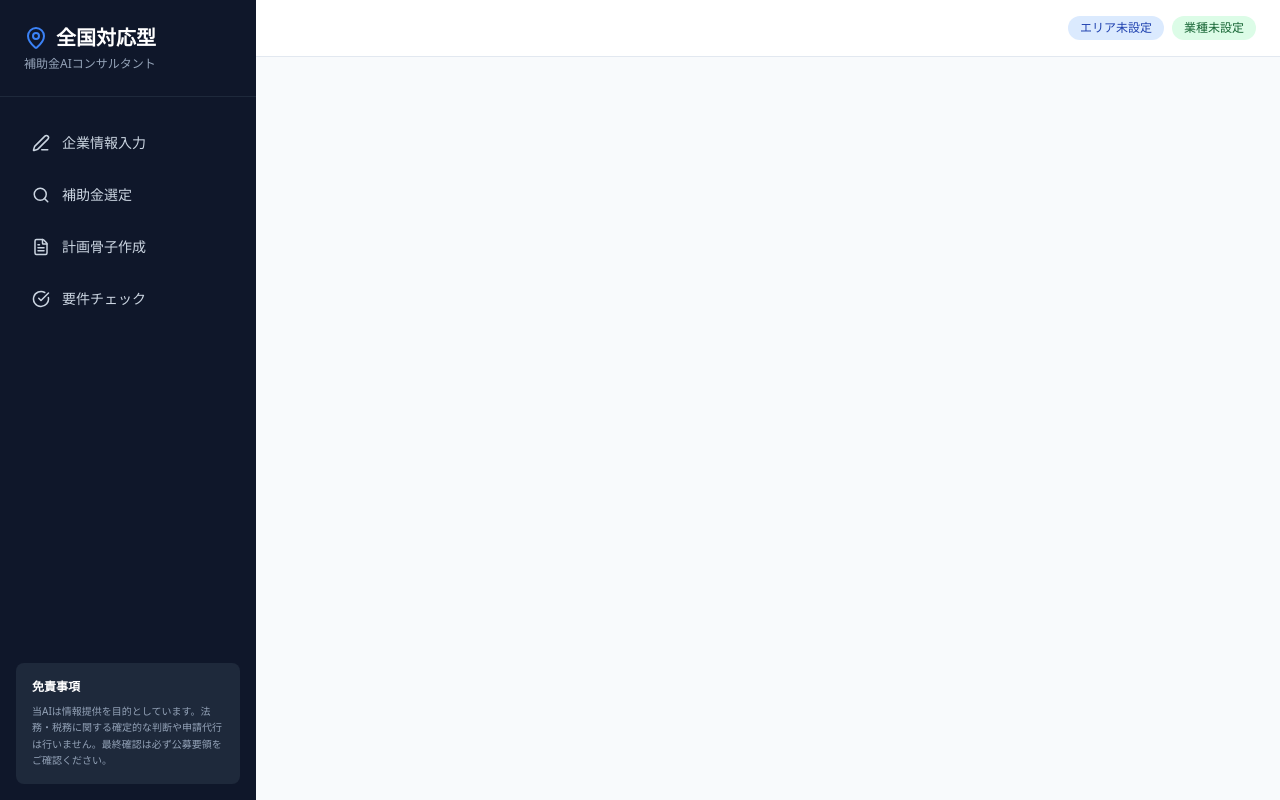
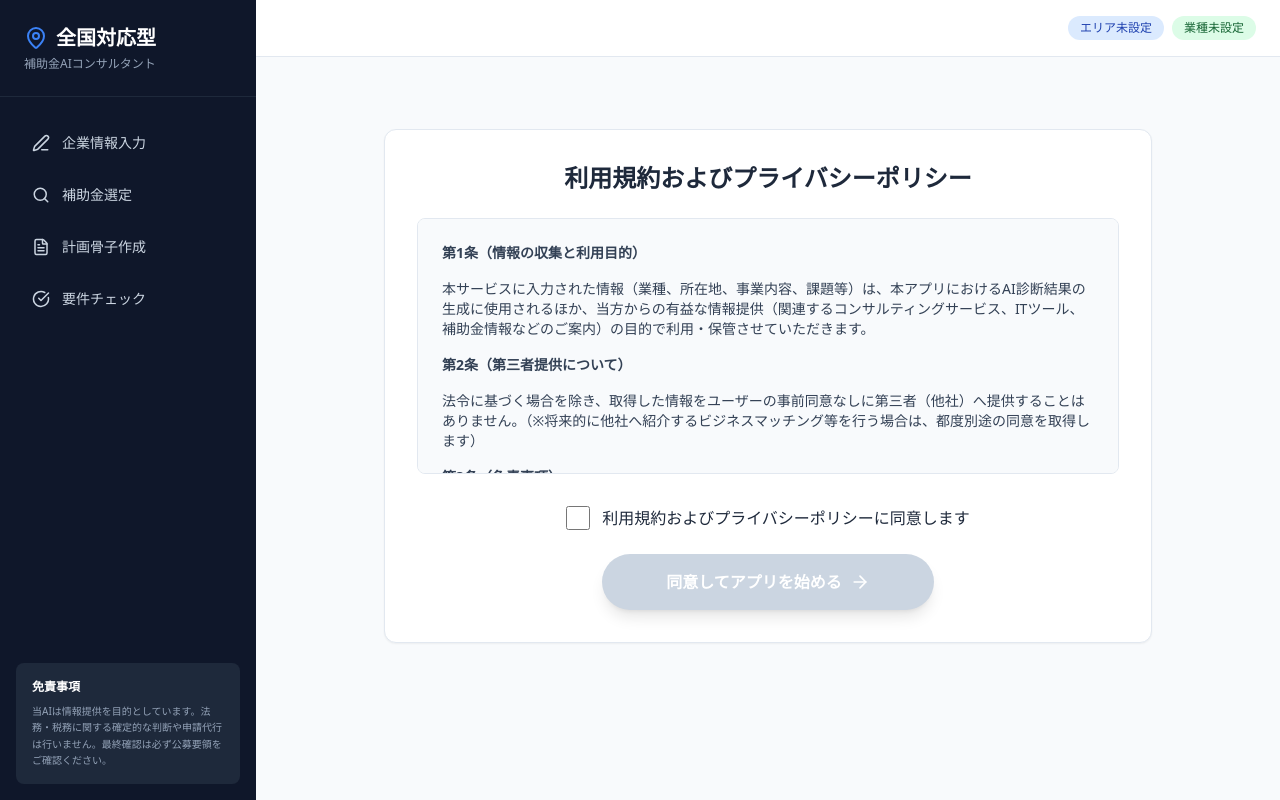
Before and after one commit to snow454-dev/Subsidy, a React (Vite) app: page / in a window 1280 px wide. Built offline with nearby package versions, Linux system fonts and the light colour scheme.

Commit message:
Update App.tsx

```diff
--- a/App.tsx
+++ b/App.tsx
@@ -24,10 +24,13 @@ const INDUSTRIES = [
 ];
 
 const App: React.FC = () => {
+  // 初期ステップを利用規約画面に変更
   const [step, setStep] = useState<AppStep>(AppStep.TERMS_AGREEMENT);
   const [loading, setLoading] = useState(false);
   const [error, setError] = useState<string | null>(null);
-　const [isAgreed, setIsAgreed] = useState(false);
+
+  // 利用規約の同意状態を管理
+  const [isAgreed, setIsAgreed] = useState(false);
 
   const initialProfile: UserProfile = {
     industry: '', // 追加: 業種
@@ -175,7 +178,8 @@ const App: React.FC = () => {
       setDraftResult('');
       setChecklistResult('');
       setError(null);
-      setStep(AppStep.PROFILE_INPUT);
+      setStep(AppStep.TERMS_AGREEMENT); // リセット時は同意画面に戻す
+      setIsAgreed(false); // 同意チェックも外す
     }
   };
 
@@ -194,6 +198,47 @@ const App: React.FC = () => {
         </div>
       )}
 
+      {/* 利用規約・同意画面 */}
+      {step === AppStep.TERMS_AGREEMENT && (
+        <div className="bg-white p-8 rounded-xl shadow-sm border border-slate-200 max-w-3xl mx-auto my-8 animate-in fade-in zoom-in">
+          <h2 className="text-2xl font-bold text-slate-800 mb-6 text-center">利用規約およびプライバシーポリシー</h2>
+
+          <div className="bg-slate-50 p-6 rounded-lg border border-slate-200 mb-8 h-64 overflow-y-auto text-sm text-slate-700 space-y-4">
+            <h3 className="font-bold">第1条（情報の収集と利用目的）</h3>
+            <p>本サービスに入力された情報（業種、所在地、事業内容、課題等）は、本アプリにおけるAI診断結果の生成に使用されるほか、当方からの有益な情報提供（関連するコンサルティングサービス、ITツール、補助金情報などのご案内）の目的で利用・保管させていただきます。</p>
+
+            <h3 className="font-bold">第2条（第三者提供について）</h3>
+            <p>法令に基づく場合を除き、取得した情報をユーザーの事前同意なしに第三者（他社）へ提供することはありません。（※将来的に他社へ紹介するビジネスマッチング等を行う場合は、都度別途の同意を取得します）</p>
+
+            <h3 className="font-bold">第3条（免責事項）</h3>
+            <p>本サービスが提供するAIの診断結果や提案内容は参考情報であり、補助金の採択を保証するものではありません。最終的な申請判断や事実確認については、必ず各公募要領をご確認の上、ユーザー自身の責任で行うものとします。</p>
+          </div>
+
+          <div className="flex flex-col items-center gap-6">
+            <label className="flex items-center gap-3 cursor-pointer group">
+              <input
+                type="checkbox"
+                checked={isAgreed}
+                onChange={(e) => setIsAgreed(e.target.checked)}
+                className="w-6 h-6 text-blue-600 rounded border-slate-300 focus:ring-blue-500 cursor-pointer"
+              />
+              <span className="text-slate-800 font-medium group-hover:text-blue-600 transition-colors">
+                利用規約およびプライバシーポリシーに同意します
+              </span>
+            </label>
+
+            <button
+              onClick={() => setStep(AppStep.PROFILE_INPUT)}
+              disabled={!isAgreed}
+              className="bg-blue-600 hover:bg-blue-700 text-white font-bold py-4 px-16 rounded-full shadow-lg transition-all disabled:bg-slate-300 disabled:cursor-not-allowed transform active:scale-95 flex items-center gap-2"
+            >
+              同意してアプリを始める <ArrowRight size={20} />
+            </button>
+          </div>
+        </div>
+      )}
+
+      {/* 企業情報入力画面 */}
       {step === AppStep.PROFILE_INPUT && (
         <div className="space-y-6">
           <div className="bg-white p-6 rounded-xl shadow-sm border border-slate-200">
```
